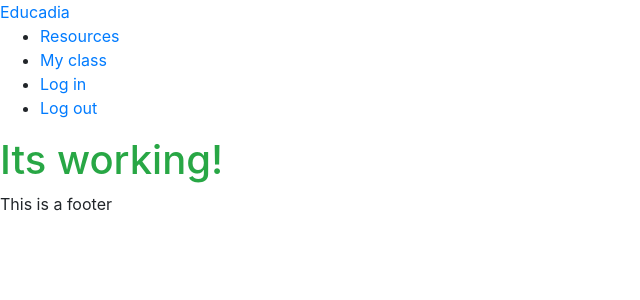
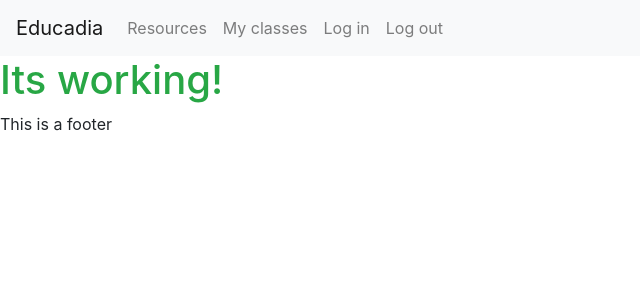
Before and after one commit to AwsSG/educadia, a Django app: page / in a window 1280 px wide. Shown: the top 300 px of the page, without its empty margins (0-640 px from the left). Run offline with Django 3.2, Linux system fonts and the light colour scheme; some libraries are stand-ins or nearby versions.

Commit message:
updated main navbar

```diff
--- a/templates/base.html
+++ b/templates/base.html
@@ -14,14 +14,28 @@
 
 <body>
     <header>
-        <nav>
-            <div class="nav-wrapper">
-                <a href="#" class="brand-logo">Educadia</a>
-                <ul id="nav-mobile" class="right hide-on-med-and-down">
-                    <li><a href="#">Resources</a></li>
-                    <li><a href="#">My class</a></li>
-                    <li><a href="#">Log in</a></li>
-                    <li><a href="#">Log out</a></li>
+        <!-- main nav -->
+        <nav class="navbar navbar-expand-lg navbar-light bg-light">
+            <a class="navbar-brand" href="#">Educadia</a>
+            <button class="navbar-toggler" type="button" data-toggle="collapse" data-target="#navbarSupportedContent"
+                aria-controls="navbarSupportedContent" aria-expanded="false" aria-label="Toggle navigation">
+                <span class="navbar-toggler-icon"></span>
+            </button>
+
+            <div class="collapse navbar-collapse" id="navbarSupportedContent">
+                <ul class="navbar-nav mr-auto">
+                    <li class="nav-item">
+                        <a class="nav-link" href="#">Resources</a>
+                    </li>
+                    <li class="nav-item">
+                        <a class="nav-link" href="#">My classes</a>
+                    </li>
+                    <li class="nav-item">
+                        <a class="nav-link" href="#">Log in</a>
+                    </li>
+                    <li class="nav-item">
+                        <a class="nav-link" href="#">Log out</a>
+                    </li>
                 </ul>
             </div>
         </nav>
```
